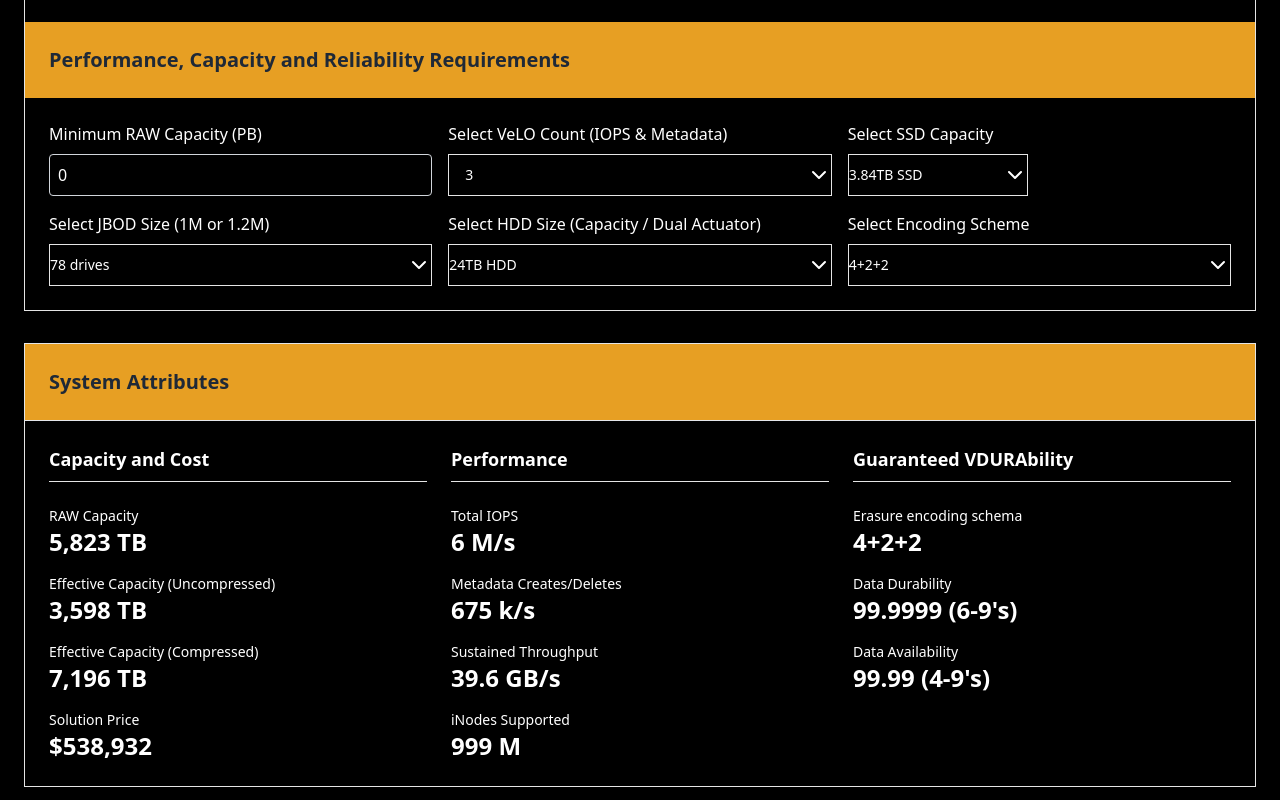
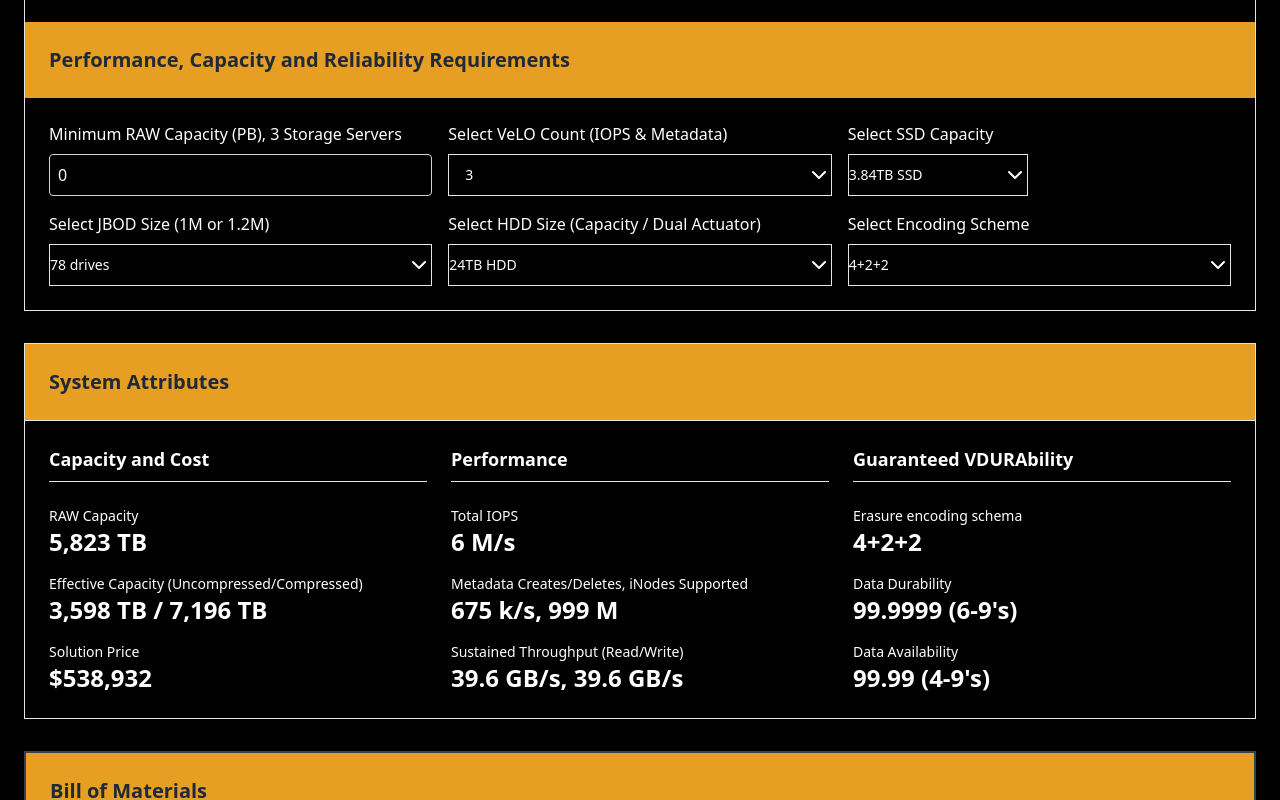
Before and after one commit to eriksalo/erik-web, a React (Create React App) app: page / in a window 1280 px wide. Shown: the part 380-1180 px from the top of the page. Built offline with nearby package versions, Linux system fonts and the light colour scheme.

Commit message:
Formattign in Atttributes section

```diff
--- a/src/App.js
+++ b/src/App.js
@@ -501,7 +501,7 @@ const getAvailableEncodingSchemes = (vpodCount) => {
 
   <CardContent className="grid bg-black grid-cols-2 md:grid-cols-3 gap-4 text-white">
     <div>
-      <label className="block text-white mb-2">Minimum RAW Capacity (PB)</label>
+      <label className="block text-white mb-2">Minimum RAW Capacity (PB), {(config.vpodCount)} Storage Servers</label>
       <input
         type="number"
         value={minRawCapacity / 1000}
@@ -641,15 +641,9 @@ const getAvailableEncodingSchemes = (vpodCount) => {
                 </p>
               </div>
               <div>
-                <p className="text-sm font-medium">Effective Capacity (Uncompressed)</p>
+                <p className="text-sm font-medium">Effective Capacity (Uncompressed/Compressed)</p>
                 <p className="text-2xl font-bold">
-                  {metrics.totalEffectiveCapacity.toLocaleString(undefined, { maximumFractionDigits: 0 })} TB
-                </p>
-              </div>
-              <div>
-                <p className="text-sm font-medium">Effective Capacity (Compressed)</p>
-                <p className="text-2xl font-bold">
-                  {metrics.totalCompressedEffectiveCapacity.toLocaleString(undefined, { maximumFractionDigits: 0 })} TB
+                  {metrics.totalEffectiveCapacity.toLocaleString(undefined, { maximumFractionDigits: 0 })} TB /  {metrics.totalCompressedEffectiveCapacity.toLocaleString(undefined, { maximumFractionDigits: 0 })} TB
                 </p>
               </div>
               <div>
@@ -672,23 +666,18 @@ const getAvailableEncodingSchemes = (vpodCount) => {
                 </p>
               </div>
               <div>
-                <p className="text-sm font-medium">Metadata Creates/Deletes</p>
+                <p className="text-sm font-medium">Metadata Creates/Deletes, iNodes Supported</p>
                 <p className="text-2xl font-bold">
-                  {(metrics.totalMetadata).toLocaleString(undefined, { maximumFractionDigits: 1 })} k/s
+                  {(metrics.totalMetadata).toLocaleString(undefined, { maximumFractionDigits: 1 })} k/s, {(metrics.totalInodes).toLocaleString(undefined, { maximumFractionDigits: 0 })} M
                 </p>
               </div>
               <div>
-                <p className="text-sm font-medium">Sustained Throughput</p>
+                <p className="text-sm font-medium">Sustained Throughput (Read/Write)</p>
                 <p className="text-2xl font-bold">
-                  {(metrics.totalTransferRate || 0).toFixed(1)} GB/s
+                  {(metrics.totalTransferRate || 0).toFixed(1)} GB/s, {(metrics.totalTransferRate || 0).toFixed(1)} GB/s
                 </p>
               </div>
-              <div>
-                <p className="text-sm font-medium">iNodes Supported</p>
-                <p className="text-2xl font-bold">
-                  {(metrics.totalInodes).toLocaleString(undefined, { maximumFractionDigits: 0 })} M
-                </p>
-              </div>
+
             </div>
           </div>
 
```
